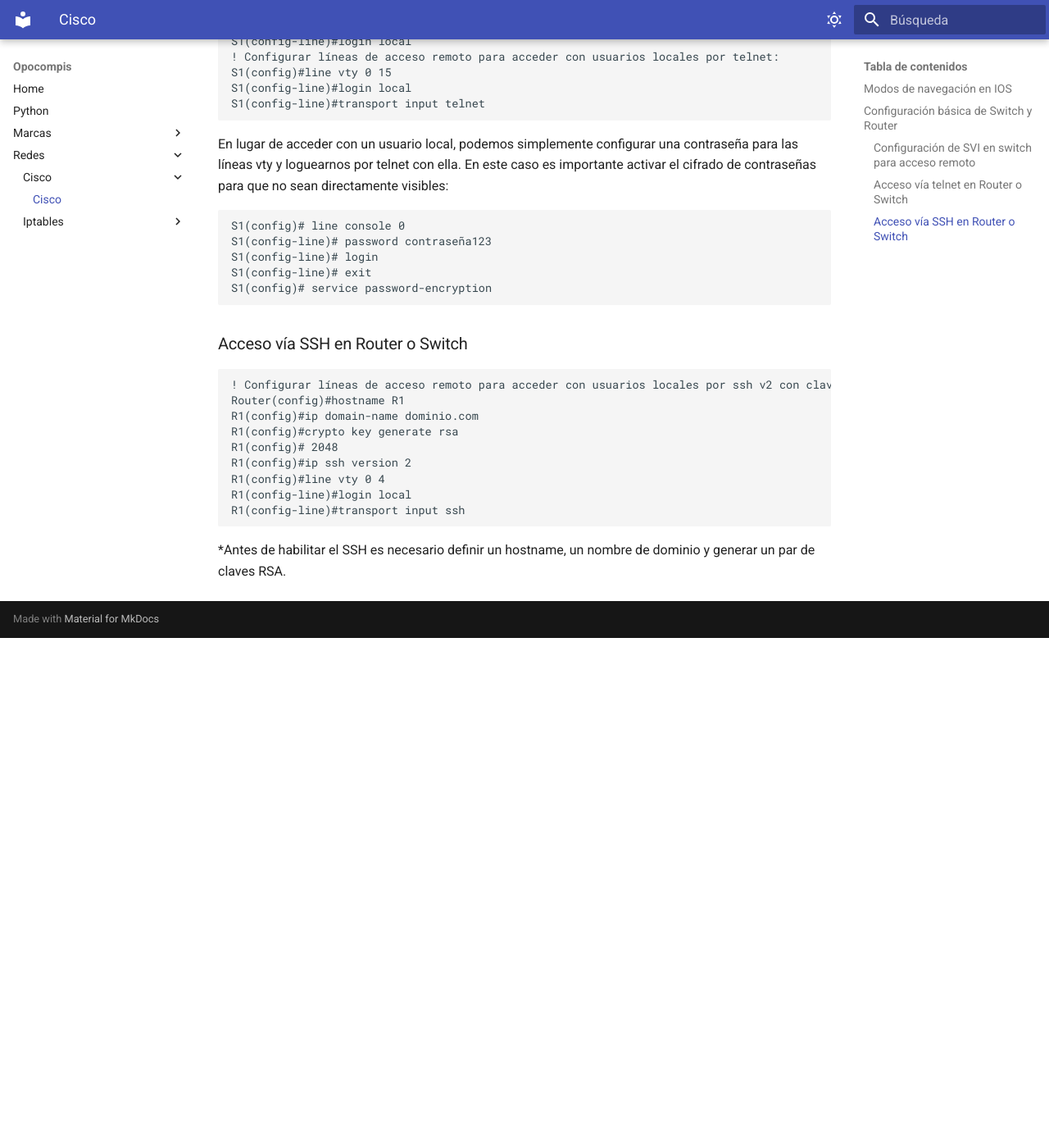
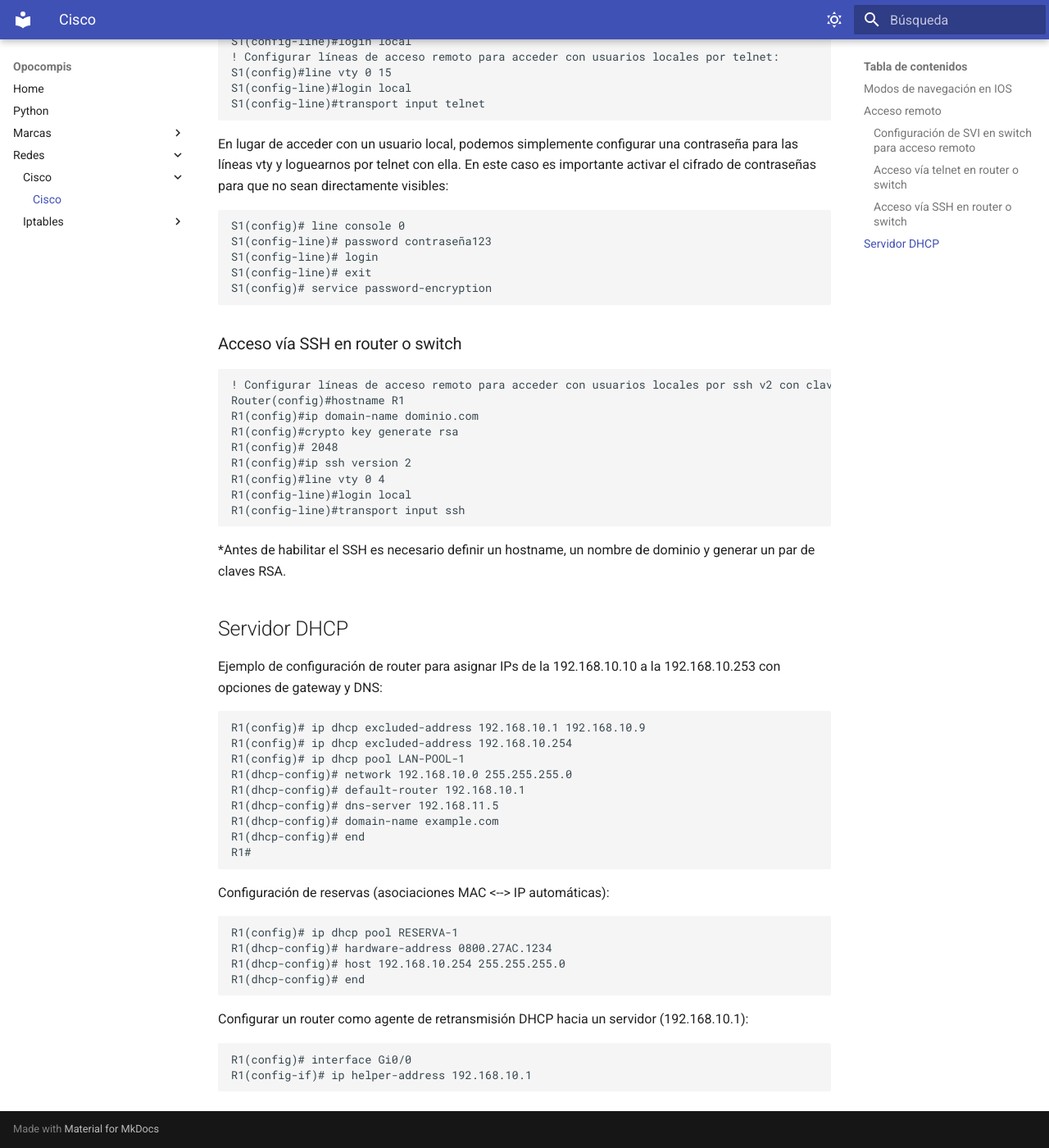
Before and after one commit to Holowachu/opos, an MkDocs documentation site: the page built from docs/Redes/Cisco/Cisco.md, in a window 1280 px wide and 1400 px high, scrolled down 2093 px. Shown: the whole window at 82% size. Built offline with MkDocs 1.6.1 and Material for MkDocs 9.7.7, drawn with Linux system fonts in a browser that asks for light colours; before the commit the page ends 2871 px from its top, so only the background shows below that; some of the changed text lies outside the part shown.

Commit message:
DHCP Cisco

````diff
--- a/docs/Redes/Cisco/Cisco.md
+++ b/docs/Redes/Cisco/Cisco.md
@@ -13,7 +13,7 @@
 ![Modos de navegación](modos_ios.jpeg)
 ![Navegación entre modos](cisco_modes_diagram.png)
 
-## Configuración básica de Switch y Router
+## Acceso remoto
 
 ### Configuración de SVI en switch para acceso remoto
 
@@ -41,7 +41,7 @@
 S1# copy running-config startup-config
 ```
 
-### Acceso vía telnet en Router o Switch
+### Acceso vía telnet en router o switch
 
 ```bnf
 ! Poner contraseña al modo privilegiado (opcional):
@@ -66,7 +66,7 @@
 S1(config)# service password-encryption
 ```
 
-### Acceso vía SSH en Router o Switch
+### Acceso vía SSH en router o switch
 
 ```bnf
 ! Configurar líneas de acceso remoto para acceder con usuarios locales por ssh v2 con clave de 2048 bits:
@@ -80,3 +80,34 @@
 R1(config-line)#transport input ssh
 ```
 *Antes de habilitar el SSH es necesario definir un hostname, un nombre de dominio y generar un par de claves RSA.
+
+
+## Servidor DHCP
+
+Ejemplo de configuración de router para asignar IPs de la 192.168.10.10 a la 192.168.10.253 con opciones de gateway y DNS:
+
+```bnf
+R1(config)# ip dhcp excluded-address 192.168.10.1 192.168.10.9
+R1(config)# ip dhcp excluded-address 192.168.10.254
+R1(config)# ip dhcp pool LAN-POOL-1
+R1(dhcp-config)# network 192.168.10.0 255.255.255.0
+R1(dhcp-config)# default-router 192.168.10.1
+R1(dhcp-config)# dns-server 192.168.11.5
+R1(dhcp-config)# domain-name example.com
+R1(dhcp-config)# end
+R1#
+```
+Configuración de reservas (asociaciones MAC <--> IP automáticas):
+
+```bnf
+R1(config)# ip dhcp pool RESERVA-1
+R1(dhcp-config)# hardware-address 0800.27AC.1234
+R1(dhcp-config)# host 192.168.10.254 255.255.255.0
+R1(dhcp-config)# end
+```
+
+Configurar un router como agente de retransmisión DHCP hacia un servidor (192.168.10.1):
+```bnf
+R1(config)# interface Gi0/0
+R1(config-if)# ip helper-address 192.168.10.1
+```
````
